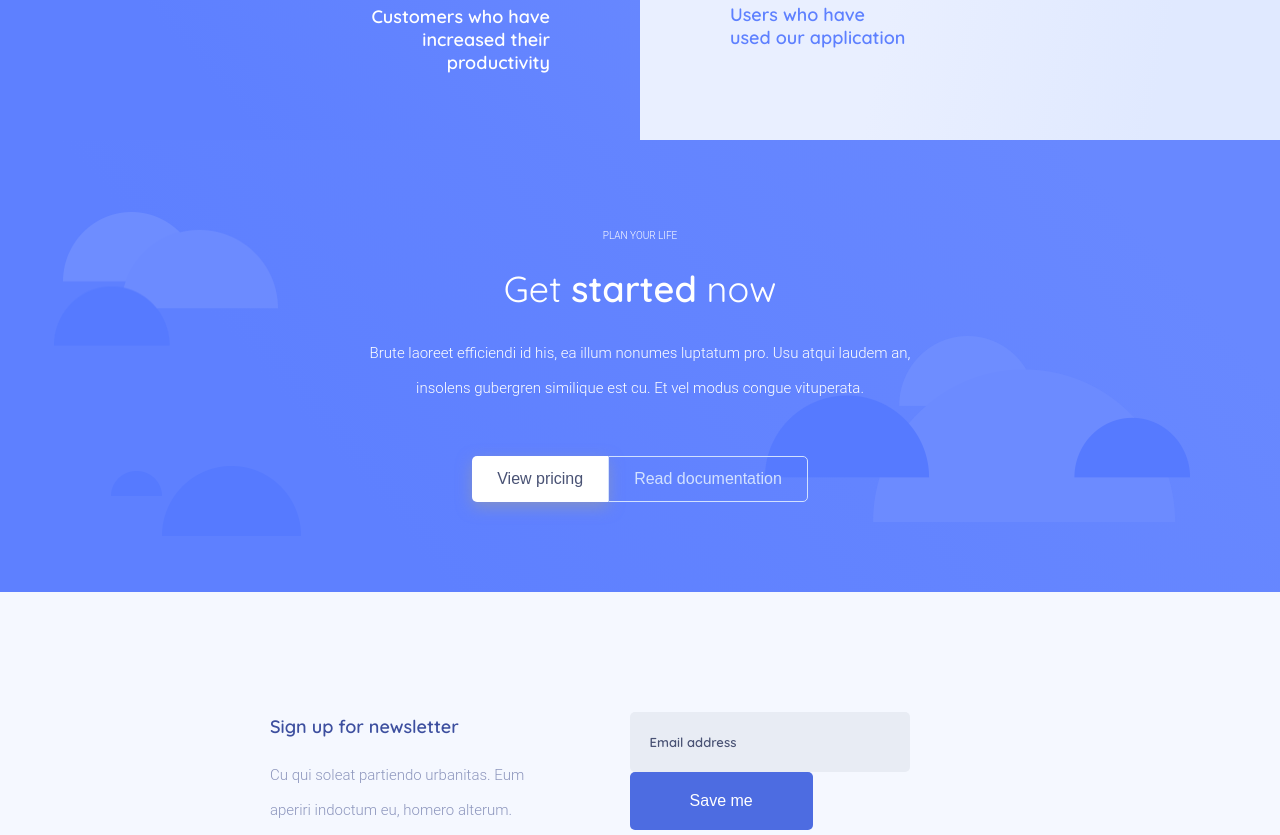
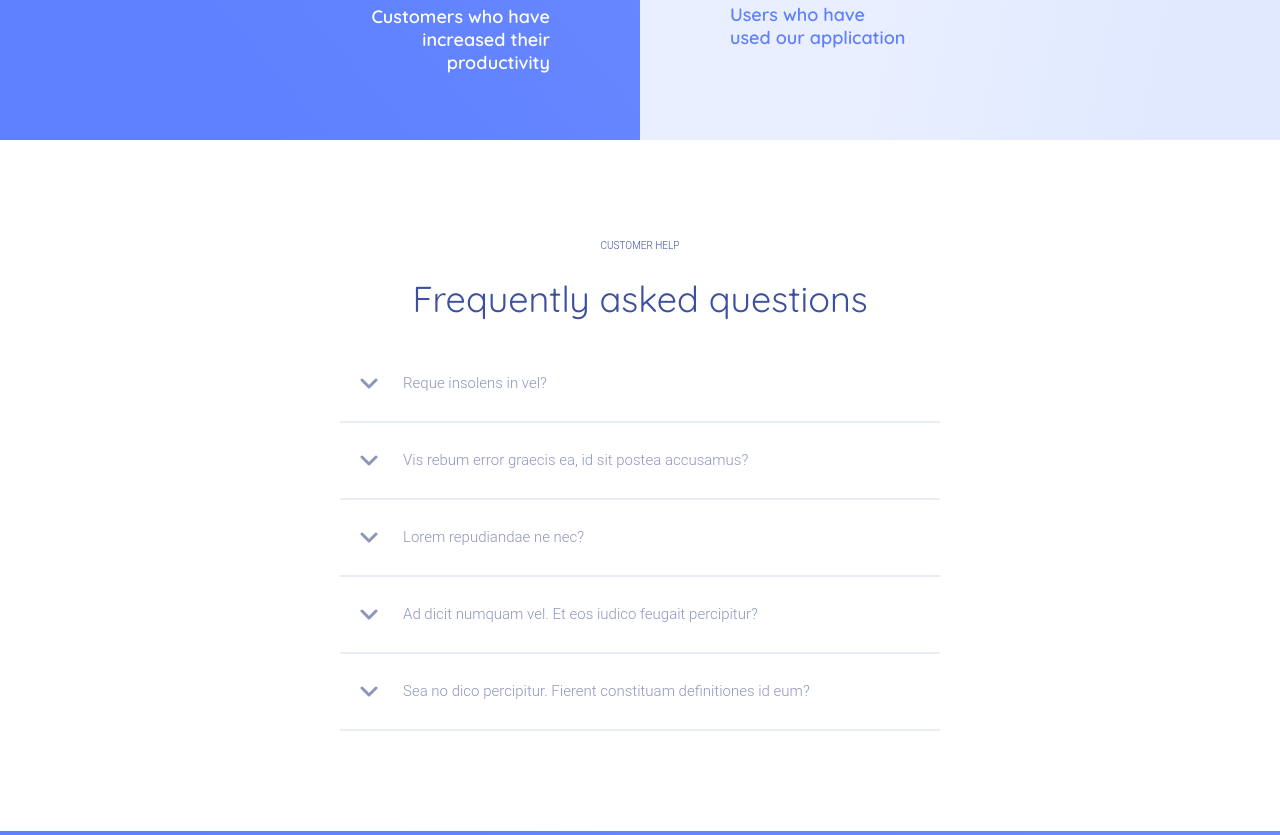
Before and after one commit to AidaChernyavskaya/productivity-landing, a plain HTML site: page index.html in a window 1280 px wide. Shown: the part 1765-2600 px from the top of the page. Drawn offline with Linux system fonts and the light colour scheme.

Commit message:
page block Questions layout done

```diff
--- a/index.html
+++ b/index.html
@@ -97,6 +97,52 @@
         </div>
     </div>
 
+    <div class="questions">
+        <h4 class="title-4">Customer help</h4>
+        <h2 class="title-2">Frequently asked questions</h2>
+        <div class="questions__block">
+            <div class="question" id="question_1">
+                <svg width="18" height="11" viewBox="0 0 18 11" fill="none" xmlns="http://www.w3.org/2000/svg">
+                    <path d="M2 2L9 9L16 2" stroke="#8E96B7" stroke-width="3" stroke-linecap="round" stroke-linejoin="round"/>
+                </svg>
+                <p class="text text__question">Reque insolens in vel?</p>
+            </div>
+            <hr>
+
+            <div class="question" id="question_2">
+                <svg width="18" height="11" viewBox="0 0 18 11" fill="none" xmlns="http://www.w3.org/2000/svg">
+                    <path d="M2 2L9 9L16 2" stroke="#8E96B7" stroke-width="3" stroke-linecap="round" stroke-linejoin="round"/>
+                </svg>
+                <p class="text text__question">Vis rebum error graecis ea, id sit postea accusamus?</p>
+            </div>
+            <hr>
+
+            <div class="question" id="question_3">
+                <svg width="18" height="11" viewBox="0 0 18 11" fill="none" xmlns="http://www.w3.org/2000/svg">
+                    <path d="M2 2L9 9L16 2" stroke="#8E96B7" stroke-width="3" stroke-linecap="round" stroke-linejoin="round"/>
+                </svg>
+                <p class="text text__question">Lorem repudiandae ne nec?</p>
+            </div>
+            <hr>
+
+            <div class="question" id="question_4">
+                <svg width="18" height="11" viewBox="0 0 18 11" fill="none" xmlns="http://www.w3.org/2000/svg">
+                    <path d="M2 2L9 9L16 2" stroke="#8E96B7" stroke-width="3" stroke-linecap="round" stroke-linejoin="round"/>
+                </svg>
+                <p class="text text__question">Ad dicit numquam vel. Et eos iudico feugait percipitur?</p>
+            </div>
+            <hr>
+
+            <div class="question" id="question_5">
+                <svg width="18" height="11" viewBox="0 0 18 11" fill="none" xmlns="http://www.w3.org/2000/svg">
+                    <path d="M2 2L9 9L16 2" stroke="#8E96B7" stroke-width="3" stroke-linecap="round" stroke-linejoin="round"/>
+                </svg>
+                <p class="text text__question">Sea no dico percipitur. Fierent constituam definitiones id eum?</p>
+            </div>
+            <hr>
+        </div>
+    </div>
+
     <div class="get-started">
         <h4 class="title-4 title-4__white">PLAN YOUR LIFE</h4>
         <h2 class="title-2 title-2__white">Get <b>started</b> now</h2>
--- a/style.sass
+++ b/style.sass
@@ -9,6 +9,7 @@
 @import "styles/page-blocks/get-started"
 @import "styles/page-blocks/sign-up"
 @import "styles/page-blocks/footer"
+@import "styles/page-blocks/questions"
 
 *, ::after, ::before
   margin: 0
--- /dev/null
+++ b/styles/page-blocks/_questions.sass
@@ -0,0 +1,20 @@
+@import "../mixins"
+@import '../variables'
+
+.questions
+  padding: 10rem 34rem
+  display: flex
+  flex-direction: column
+  align-items: center
+  &__block
+    width: 100%
+    hr
+      width: 100%
+
+.question
+  display: flex
+  align-items: center
+  padding: 2rem
+  cursor: pointer
+  svg
+    margin-right: 2.5rem
```
Also changed, not shown: style.css, 1 other file.
